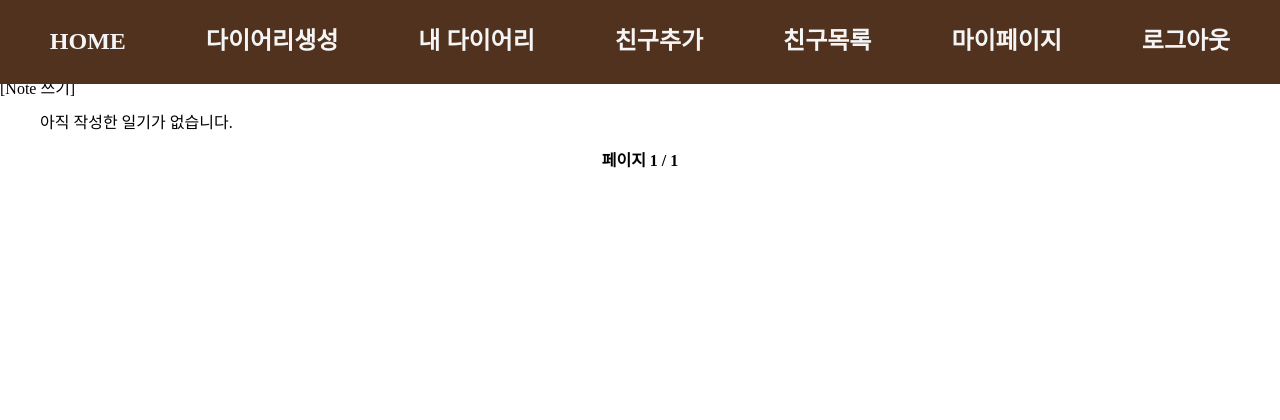
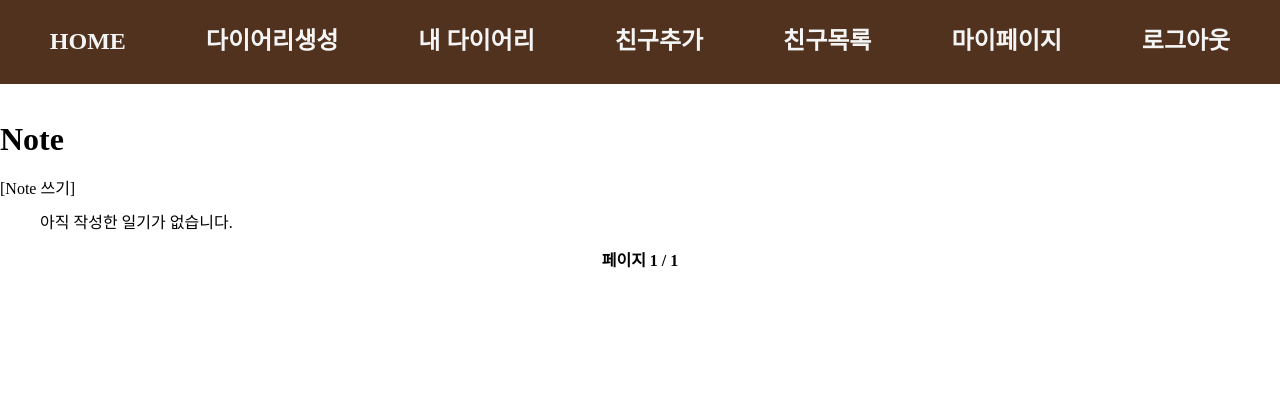
Before and after one commit to SOOYON1122/diary_pjt, a Django app: page /notes/ in a window 1280 px wide. Shown: the top 420 px of the page. Run offline with Django 4.2, Linux system fonts and the light colour scheme; the visitor is signed in with stand-in values (Sample User, id 1); data that the repository does not hold is empty; some libraries are stand-ins or nearby versions; some web fonts are replaced.

Commit message:
24.10.24 - yw - notes>css수정

```diff
--- a/notes/static/css/style.css
+++ b/notes/static/css/style.css
@@ -1,3 +1,9 @@
+h1 {
+  margin-inline-start: auto;
+  padding-top: 100px;
+}
+
+
 .notes {
     list-style-type: none;
   }
```
